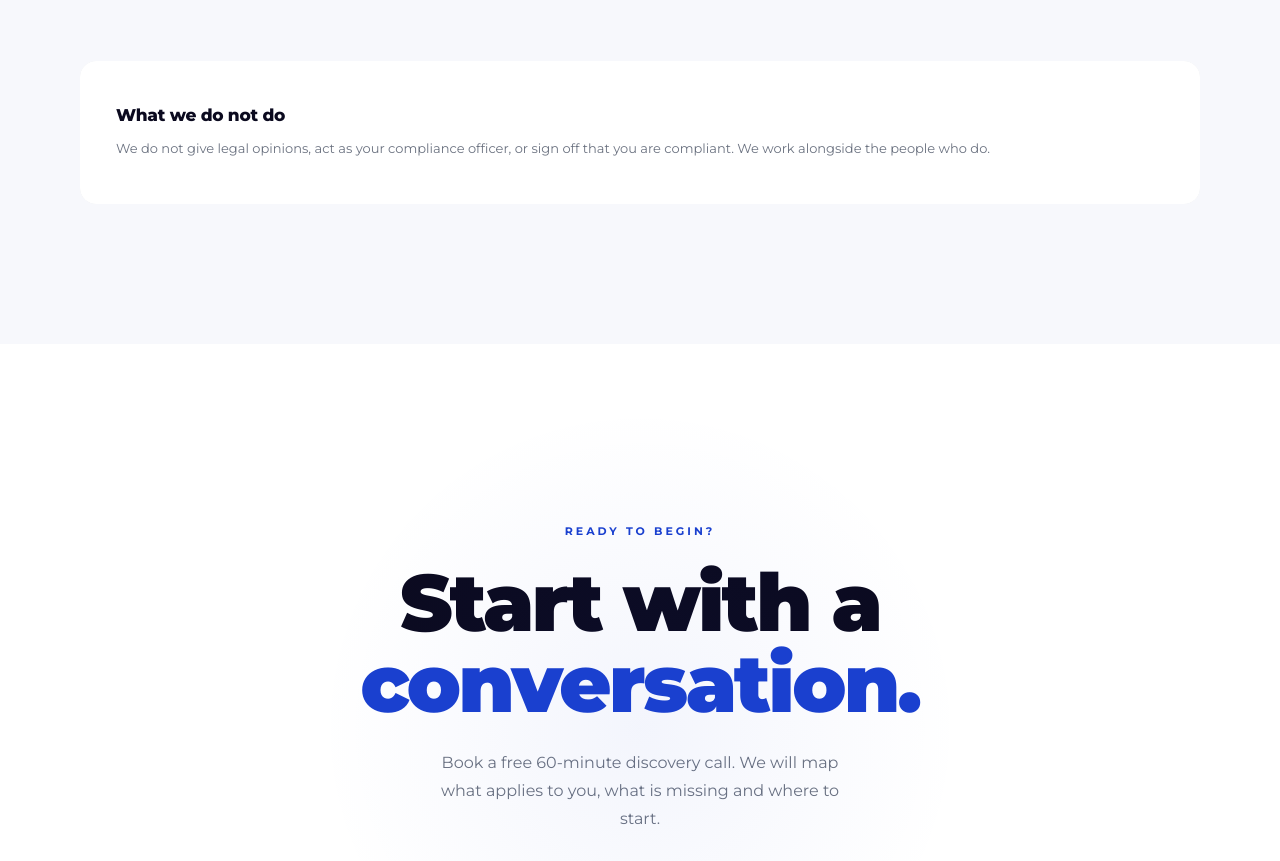
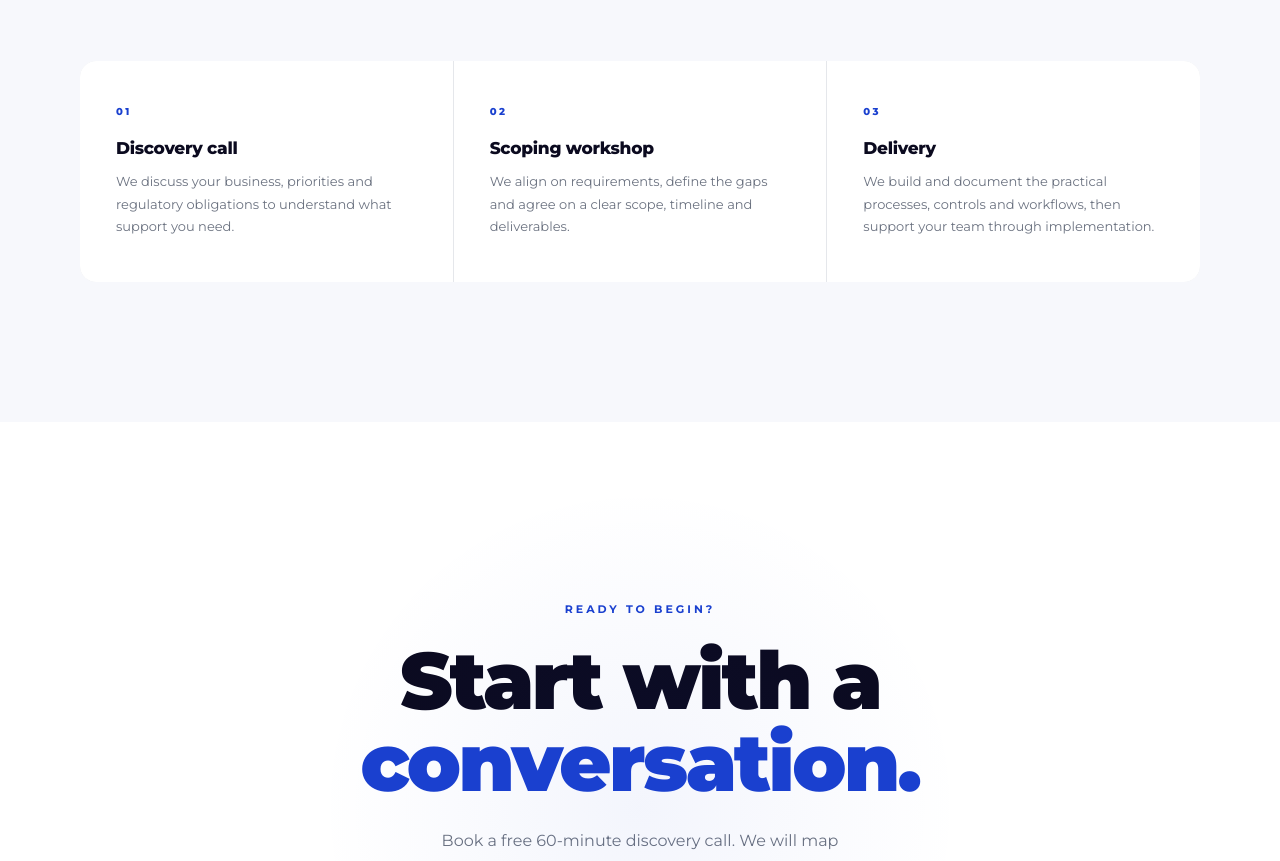
Before and after one commit to ogboonyi/Kubforte-Website-First-Draft, a plain HTML site: page index.html in a window 1280 px wide. Shown: the part 5091-5952 px from the top of the page. Drawn offline with Linux system fonts and the light colour scheme.

Commit message:
Update How We Work process section

```diff
--- a/index.html
+++ b/index.html
@@ -1158,10 +1158,21 @@
     </div>
     <p class="section-p">Your compliance officer stays accountable, your lawyers give legal advice, and Kubforte makes it all work day to day.</p>
   </div>
-  <div class="process-steps" style="grid-template-columns:1fr;">
+  <div class="process-steps">
     <div class="pstep">
-      <h3 class="pstep-title">What we do not do</h3>
-      <p class="pstep-body">We do not give legal opinions, act as your compliance officer, or sign off that you are compliant. We work alongside the people who do.</p>
+      <p class="pstep-num">01</p>
+      <h3 class="pstep-title">Discovery call</h3>
+      <p class="pstep-body">We discuss your business, priorities and regulatory obligations to understand what support you need.</p>
+    </div>
+    <div class="pstep">
+      <p class="pstep-num">02</p>
+      <h3 class="pstep-title">Scoping workshop</h3>
+      <p class="pstep-body">We align on requirements, define the gaps and agree on a clear scope, timeline and deliverables.</p>
+    </div>
+    <div class="pstep">
+      <p class="pstep-num">03</p>
+      <h3 class="pstep-title">Delivery</h3>
+      <p class="pstep-body">We build and document the practical processes, controls and workflows, then support your team through implementation.</p>
     </div>
   </div>
 </section>
```
